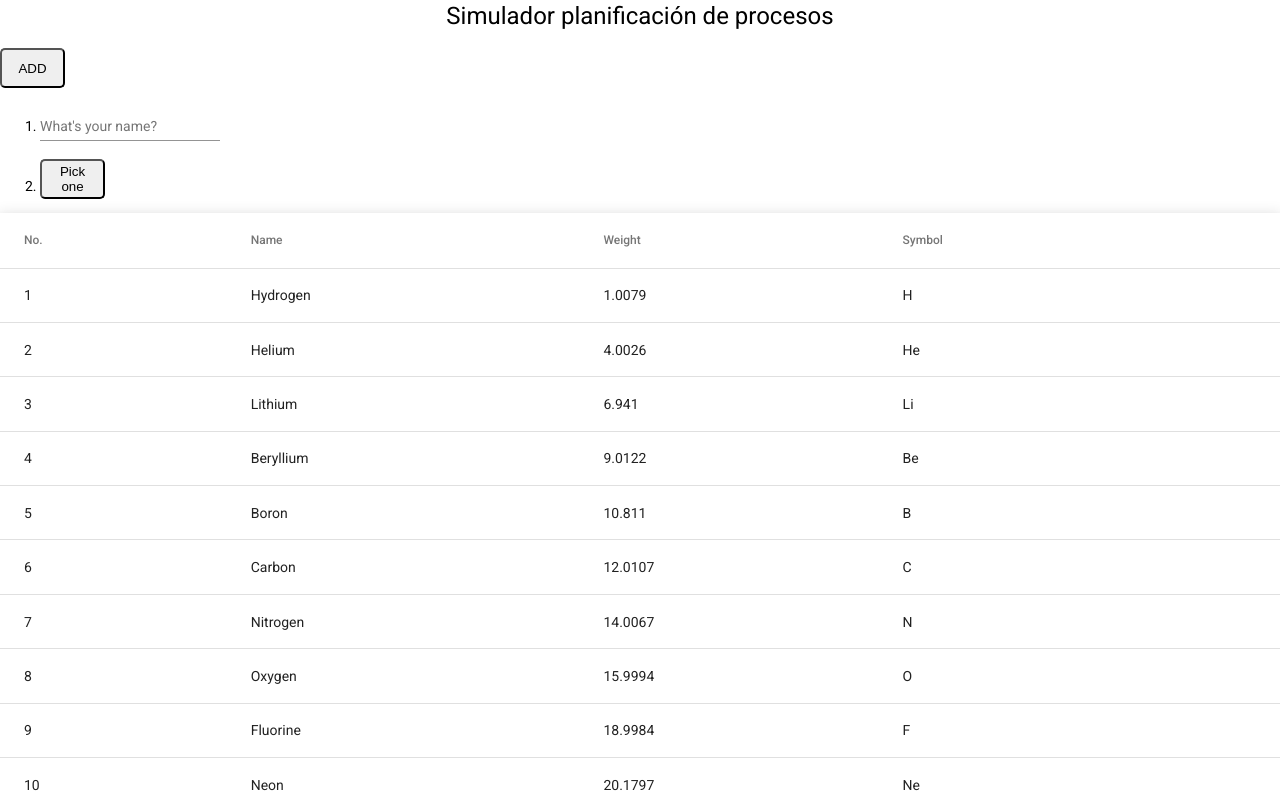
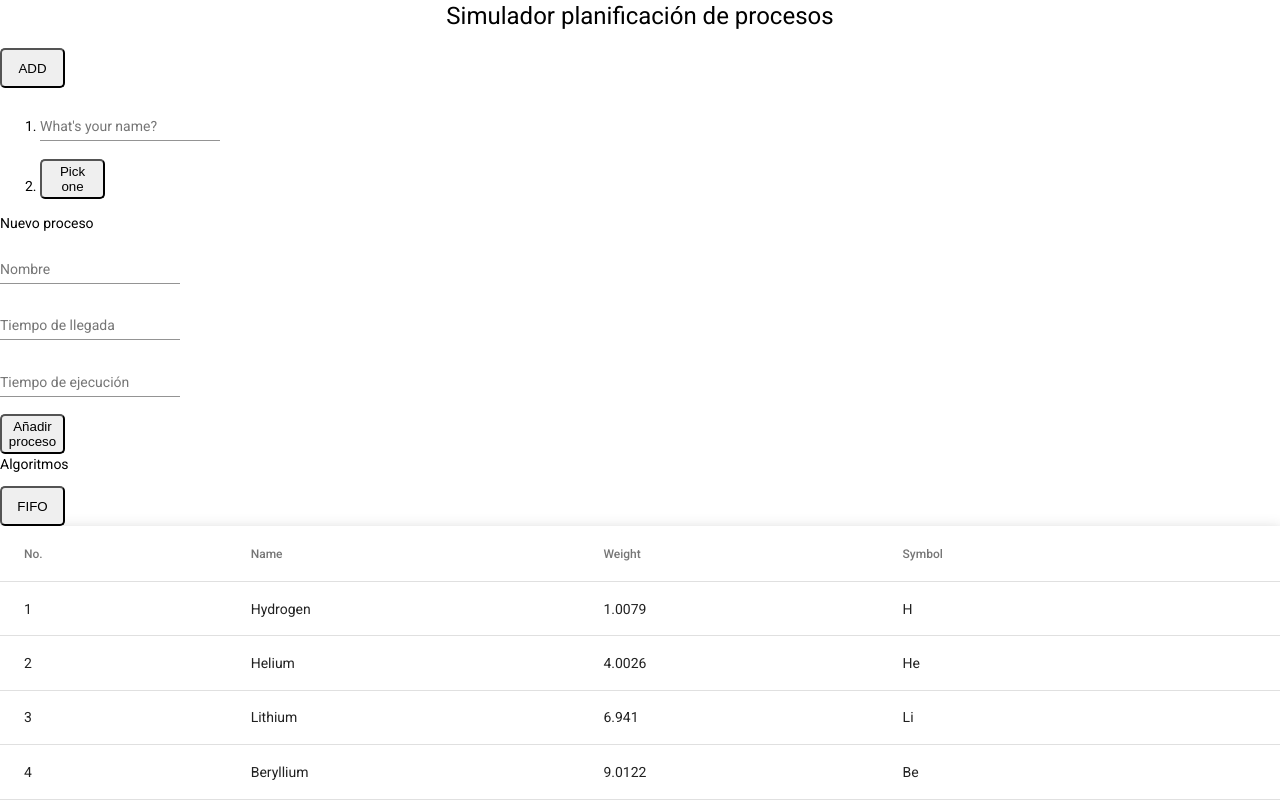
Before and after one commit to augustouguerra/process-simulator, an Angular app: page / in a window 1280 px wide. Shown: the top 800 px of the page. Built offline with nearby package versions, Linux system fonts and the light colour scheme.

Commit message:
Agrego el algoritmo FIFO

```diff
--- a/src/app/app.component.html
+++ b/src/app/app.component.html
@@ -15,6 +15,30 @@
       You chose: <i>{{animal}}</i>
     </li>
 </ol>
+<div>
+  <p>Nuevo proceso</p>
+<div>
+  <mat-form-field>
+    <mat-label>Nombre</mat-label>
+    <input matInput [(ngModel)]="processName">
+  </mat-form-field>
+</div>
+<div>
+  <mat-form-field>
+    <mat-label>Tiempo de llegada</mat-label>
+    <input matInput [(ngModel)]="processArrivalTime">
+  </mat-form-field>
+</div>
+<div>
+  <mat-form-field>
+    <mat-label>Tiempo de ejecución</mat-label>
+    <input matInput [(ngModel)]="processExecuteTime">
+  </mat-form-field>
+</div>
+<button class="btn-primary" (click)="addProcess()">Añadir proceso</button>
+</div>
+<p>Algoritmos</p>
+<button class="btn-primary" (click)="fifo()">FIFO</button>
 
 <table-basic-example>
 
--- a/src/app/app.component.ts
+++ b/src/app/app.component.ts
@@ -17,6 +17,66 @@ export class AppComponent {
 
   animal: string;
   name: string;
+
+  processName: string;
+  processArrivalTime: number;
+  processExecuteTime: number;
+
+  processes = [];
+  finishedProcesses = [];
+
+  addProcess(){
+    this.processes.push({name: this.processName, arrivalTime: this.processArrivalTime, executeTime: this.processExecuteTime});
+    console.log(this.processes);
+  }
+
+
+  fifo(){
+    let time = 0;
+
+    console.log('Ordeno los procesos por orden de llegada');
+    let processesSorted = this.processes.sort(function(a,b){
+      var arrivalTimeA = a.arrivalTime, arrivalTimeB = b.arrivalTime
+      if (arrivalTimeA < arrivalTimeB) return -1;
+      if (arrivalTimeA > arrivalTimeB) return 1;
+      return 0;
+    });
+    console.log(processesSorted);
+
+    let processActual;
+    let processActualExecuteTime;
+    let finishProcess = true;
+
+    console.log('Inicio el proceso');
+    while(finishProcess){
+      console.log('Pregunto si hay un proceso actual');
+      if(processActual == null){
+        let firstProcess = processesSorted[0];
+        processActual = ({name: firstProcess.name, arrivalTime: firstProcess.arrivalTime, executeTime: firstProcess.executeTime, startTime: time, endingTime: null, stayTime: null})
+        processActualExecuteTime = processActual.executeTime;
+        console.log('No hay un proceso actual, asigno el primero');
+        console.log(processActual);
+        console.log('Elimino el proceso tomado anteriormente');
+        processesSorted.splice(processesSorted.indexOf(processesSorted[0]), 1);
+        console.log(processesSorted);
+      }
+      //this.finishedProcesses.push({name: processActual.name, arrivalTime: processActual.arrivalTime, executeTime: processActual.executeTime, startTime: time, endingTime: null, stayTime: null});
+
+      console.log('Resto el tiempo de ejecución del primero');
+      processActualExecuteTime = processActualExecuteTime - 1;
+
+      time = time + 1;
+
+      if(processActualExecuteTime === 0){
+        this.finishedProcesses.push({name: processActual.name, arrivalTime: processActual.arrivalTime, executeTime: processActual.executeTime, startTime: processActual.startTime, endingTime: time, stayTime: time - processActual.arrivalTime});
+        console.log(this.finishedProcesses);
+        processActual = null;
+        if(processesSorted.length === 0){
+          finishProcess = false;
+        }
+      }
+    }
+  }
 
   add() {
     const arrayWithoutPriority = [];
```
